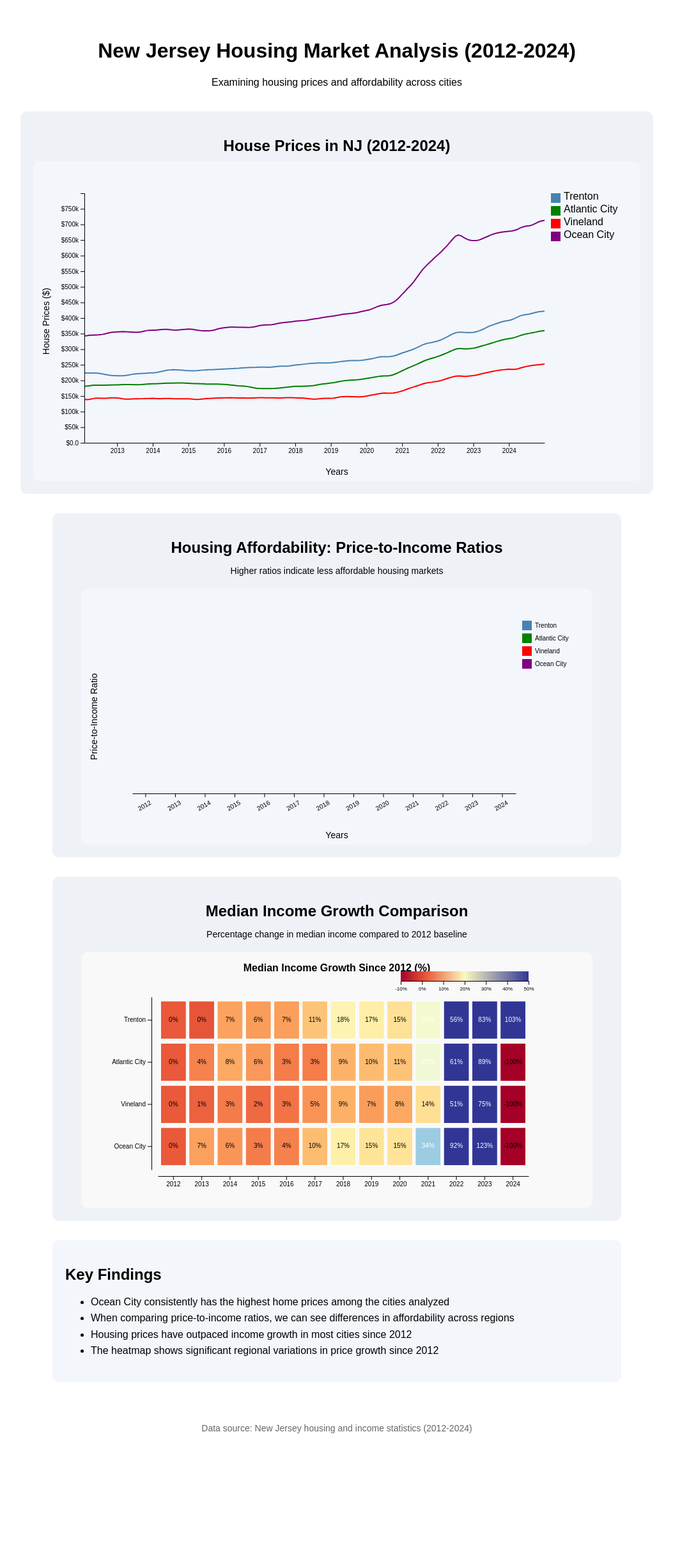
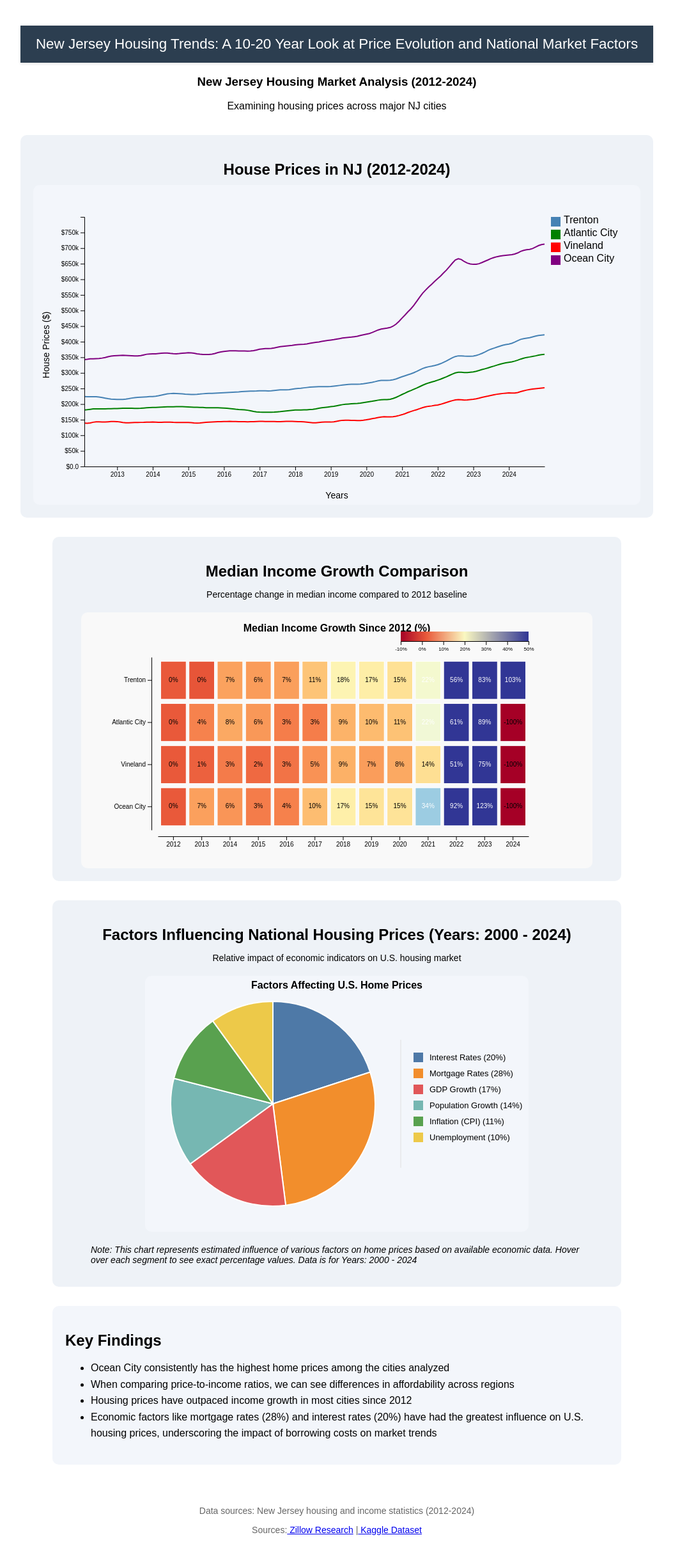
Before and after one commit to mizm13/NJ-Housing-Prices-Data-Visualization, a React (Create React App) app in the folder house-income-prices-visual/: page / in a window 1280 px wide. Shown: the top 2438 px of the page at 64% size, without its empty margins (113-1166 px from the left). Before the commit the page ends 2294 px from the top, so only its background shows below. Built offline with nearby package versions, Linux system fonts and the light colour scheme.

Commit message:
Updated Dashboard to display charts correctly

```diff
--- a/house-income-prices-visual/src/Dashboard.jsx
+++ b/house-income-prices-visual/src/Dashboard.jsx
@@ -1,23 +1,26 @@
 import React from 'react';
 import LineChart from './LineChart';
 import BarChart from './BarChart';
+import PieChart from './PieChart';
+import Navbar from './Navbar';
 import HeatmapChart from './HeatmapChart';
 
 const Dashboard = () => {
     return (
         <div style={{ maxWidth: '1000px', margin: '0 auto', fontFamily: 'Arial, sans-serif' }}>
             <header style={{ textAlign: 'center', padding: '20px 0' }}>
-                <h1>New Jersey Housing Market Analysis (2012-2024)</h1>
-                <p>Examining housing prices and affordability across cities</p>
+                <Navbar />
+                <h3>New Jersey Housing Market Analysis (2012-2024)</h3>
+                <p>Examining housing prices across major NJ cities</p>
             </header>
             <section>
                 <LineChart />
             </section>
             <section>
-                <BarChart />
+                <HeatmapChart />
             </section>
             <section>
-                <HeatmapChart />
+                <PieChart />
             </section>
             <section style={{
                 margin: '30px auto',
@@ -31,12 +34,18 @@ const Dashboard = () => {
                     <li>Ocean City consistently has the highest home prices among the cities analyzed</li>
                     <li>When comparing price-to-income ratios, we can see differences in affordability across regions</li>
                     <li>Housing prices have outpaced income growth in most cities since 2012</li>
-                    <li>The heatmap shows significant regional variations in price growth since 2012</li>
+                    <li>Economic factors like mortgage rates (28%) and interest rates (20%) have had the greatest influence on U.S. housing prices, underscoring the impact of borrowing costs on market trends</li>
                 </ul>
             </section>
             <footer style={{ textAlign: 'center', padding: '20px', fontSize: '14px', color: '#666' }}>
-                <p>Data source: New Jersey housing and income statistics (2012-2024)</p>
+                <p>Data sources: New Jersey housing and income statistics (2012-2024)</p>
+                <p>
+                    Sources:
+                    <a href="https://www.zillow.com/research/data/" target="_blank" rel="noopener noreferrer"> Zillow Research</a> |
+                    <a href="https://www.kaggle.com/datasets/madhurpant/factors-affecting-usa-national-home-prices?resource=download" target="_blank" rel="noopener noreferrer"> Kaggle Dataset</a>
+                </p>
             </footer>
+
         </div>
     );
 };
```
